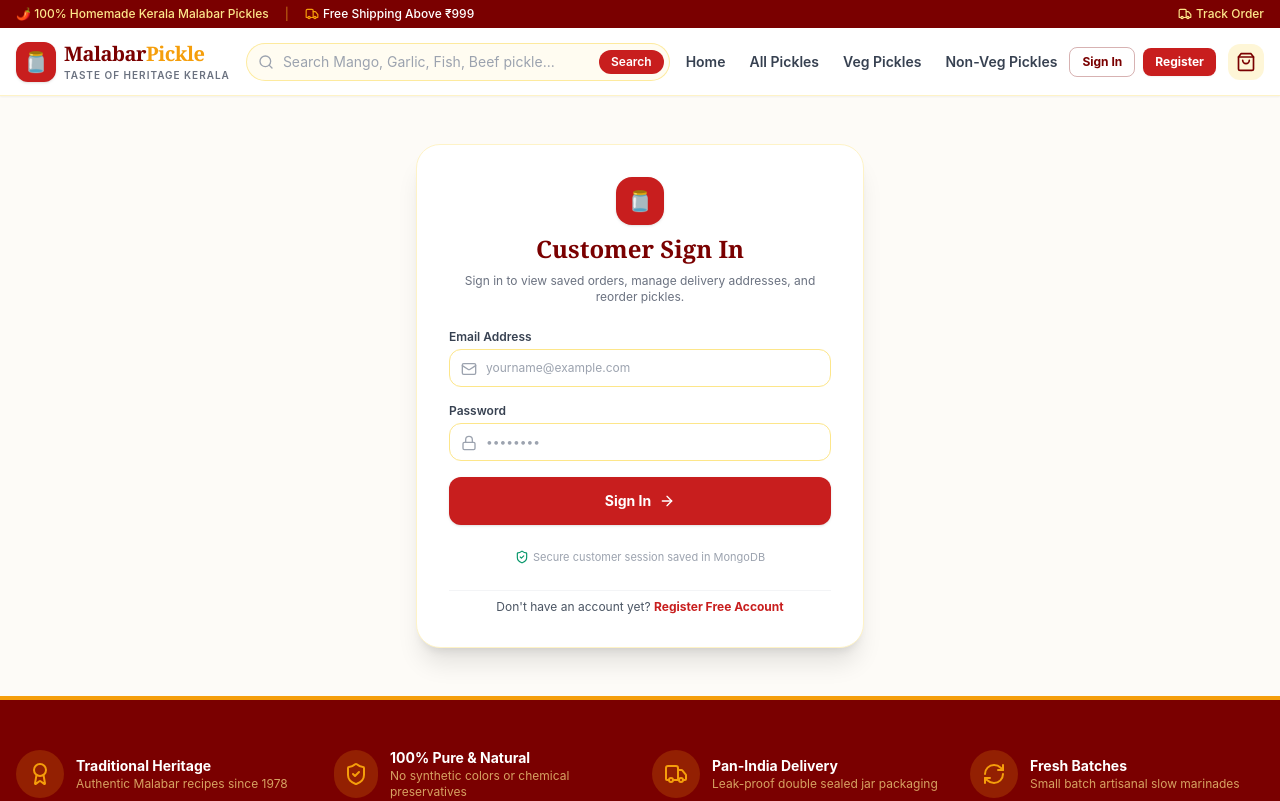
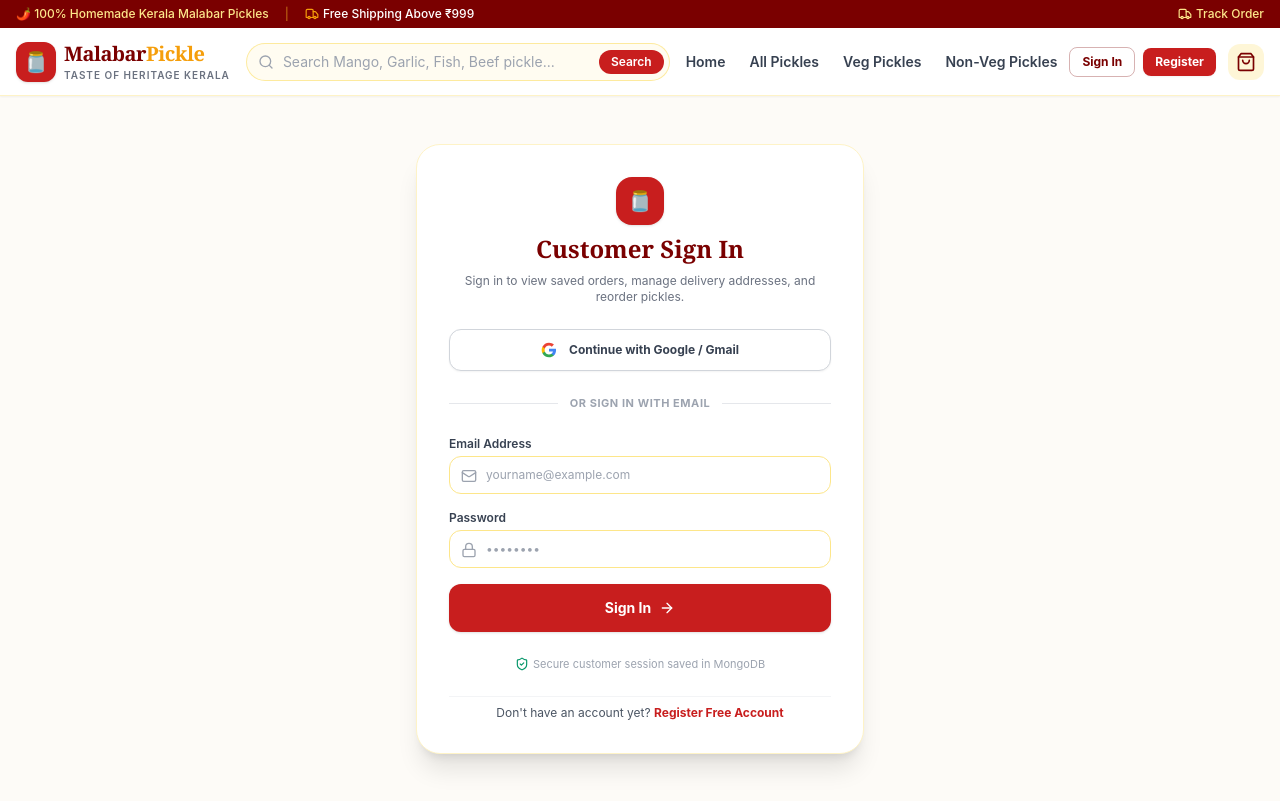
Before and after one commit to dinil2000/malabarpickle, a Next.js app: page /login in a window 1280 px wide. Shown: the top 801 px of the page. Built offline with nearby package versions, Linux system fonts and the light colour scheme; no server answers.

Commit message:
Add Google and Gmail 1-click Sign In and Registration with MongoDB Atlas sync

```diff
--- /dev/null
+++ b/app/api/auth/google/route.ts
@@ -0,0 +1,52 @@
+import { NextResponse } from 'next/server';
+import { db } from '@/lib/db';
+
+export async function POST(request: Request) {
+  try {
+    const body = await request.json();
+    const { email, name, picture, googleId } = body;
+
+    if (!email) {
+      return NextResponse.json(
+        { success: false, error: 'Gmail email address is required' },
+        { status: 400 }
+      );
+    }
+
+    const cleanEmail = email.trim().toLowerCase();
+
+    // 1. Check if user already exists in MongoDB Atlas
+    let user = await db.findUserByEmail(cleanEmail);
+
+    if (!user) {
+      // 2. Automatically register new user with Gmail details
+      user = await db.createUser({
+        name: name || cleanEmail.split('@')[0],
+        email: cleanEmail,
+        phone: 'Google Verified',
+        password: `google_oauth_${googleId || Date.now()}`,
+        role: 'customer'
+      });
+    }
+
+    return NextResponse.json({
+      success: true,
+      user: {
+        id: user.id,
+        name: user.name,
+        email: user.email,
+        phone: user.phone,
+        role: user.role,
+        address: user.address,
+        picture: picture || undefined,
+        createdAt: user.createdAt
+      }
+    });
+  } catch (error) {
+    console.error('Google OAuth Error:', error);
+    return NextResponse.json(
+      { success: false, error: 'Failed to authenticate with Google' },
+      { status: 500 }
+    );
+  }
+}
--- a/app/login/page.tsx
+++ b/app/login/page.tsx
@@ -5,6 +5,7 @@
 import { useRouter } from 'next/navigation';
 import { useAuth } from '@/context/AuthContext';
 import { Lock, Mail, ArrowRight, ShieldCheck } from 'lucide-react';
+import GoogleAuthButton from '@/components/GoogleAuthButton';
 
 export default function LoginPage() {
   const router = useRouter();
@@ -69,6 +70,17 @@
           </p>
         </div>
 
+        {/* Google & Gmail Login Button */}
+        <GoogleAuthButton mode="login" />
+
+        <div className="flex items-center my-4">
+          <div className="flex-grow border-t border-gray-200"></div>
+          <span className="flex-shrink mx-3 text-[11px] text-gray-400 font-bold uppercase tracking-wider">
+            Or Sign In With Email
+          </span>
+          <div className="flex-grow border-t border-gray-200"></div>
+        </div>
+
         {error && (
           <div className="p-3 bg-red-50 border border-red-200 text-red-700 text-xs rounded-xl font-medium text-center">
             {error}
--- a/app/register/page.tsx
+++ b/app/register/page.tsx
@@ -5,6 +5,7 @@
 import { useRouter } from 'next/navigation';
 import { useAuth } from '@/context/AuthContext';
 import { User as UserIcon, Phone, Mail, Lock, MapPin, ArrowRight, ShieldCheck, CheckCircle2, AlertCircle } from 'lucide-react';
+import GoogleAuthButton from '@/components/GoogleAuthButton';
 
 export default function RegisterPage() {
   const router = useRouter();
@@ -79,7 +80,6 @@
       const data = await res.json();
 
       if (data.success) {
-        // Automatically log user in
         login(data.user);
         router.push('/account');
       } else {
@@ -110,6 +110,17 @@
           <p className="text-xs text-gray-500">
             Sign up to track orders, save shipping address, and get exclusive pickle offers.
           </p>
+        </div>
+
+        {/* 1-Click Google / Gmail Registration */}
+        <GoogleAuthButton mode="register" />
+
+        <div className="flex items-center my-4">
+          <div className="flex-grow border-t border-gray-200"></div>
+          <span className="flex-shrink mx-3 text-[11px] text-gray-400 font-bold uppercase tracking-wider">
+            Or Fill Registration Form
+          </span>
+          <div className="flex-grow border-t border-gray-200"></div>
         </div>
 
         {error && (
--- /dev/null
+++ b/components/GoogleAuthButton.tsx
@@ -0,0 +1,180 @@
+'use client';
+
+import React, { useState, useEffect } from 'react';
+import { useRouter } from 'next/navigation';
+import { useAuth } from '@/context/AuthContext';
+
+interface GoogleAuthButtonProps {
+  mode?: 'login' | 'register';
+}
+
+export default function GoogleAuthButton({ mode = 'login' }: GoogleAuthButtonProps) {
+  const router = useRouter();
+  const { login } = useAuth();
+  const [loading, setLoading] = useState(false);
+  const [error, setError] = useState('');
+
+  // Handle Google OAuth Credential Response
+  const handleGoogleCallback = async (response: any) => {
+    setLoading(true);
+    setError('');
+    try {
+      // Decode JWT Payload from Google Credential Token
+      const base64Url = response.credential.split('.')[1];
+      const base64 = base64Url.replace(/-/g, '+').replace(/_/g, '/');
+      const jsonPayload = decodeURIComponent(
+        atob(base64)
+          .split('')
+          .map((c) => '%' + ('00' + c.charCodeAt(0).toString(16)).slice(-2))
+          .join('')
+      );
+      const payload = JSON.parse(jsonPayload);
+
+      const res = await fetch('/api/auth/google', {
+        method: 'POST',
+        headers: { 'Content-Type': 'application/json' },
+        body: JSON.stringify({
+          email: payload.email,
+          name: payload.name,
+          picture: payload.picture,
+          googleId: payload.sub
+        })
+      });
+
+      const data = await res.json();
+
+      if (data.success) {
+        login(data.user);
+        if (data.user.role === 'admin') {
+          router.push('/admin');
+        } else {
+          router.push('/account');
+        }
+      } else {
+        setError(data.error || 'Google authentication failed.');
+      }
+    } catch (err) {
+      console.error('Google Callback Error:', err);
+      setError('An error occurred during Google Sign-In.');
+    } finally {
+      setLoading(false);
+    }
+  };
+
+  useEffect(() => {
+    // Load Google Identity Services SDK Script
+    const clientId = process.env.NEXT_PUBLIC_GOOGLE_CLIENT_ID;
+
+    if (clientId) {
+      const script = document.createElement('script');
+      script.src = 'https://accounts.google.com/gsi/client';
+      script.async = true;
+      script.onload = () => {
+        if (window.google?.accounts?.id) {
+          window.google.accounts.id.initialize({
+            client_id: clientId,
+            callback: handleGoogleCallback
+          });
+          const btnDiv = document.getElementById('google-btn-container');
+          if (btnDiv) {
+            window.google.accounts.id.renderButton(btnDiv, {
+              theme: 'outline',
+              size: 'large',
+              width: '100%',
+              text: mode === 'register' ? 'signup_with' : 'signin_with'
+            });
+          }
+        }
+      };
+      document.body.appendChild(script);
+    }
+  }, [mode]);
+
+  // Demo / Fallback Gmail Sign-In
+  const handleQuickGmailLogin = async () => {
+    const userGmail = prompt('Enter your Gmail address to Sign In / Register:', 'user@gmail.com');
+    if (!userGmail || !userGmail.includes('@')) return;
+
+    setLoading(true);
+    setError('');
+
+    try {
+      const res = await fetch('/api/auth/google', {
+        method: 'POST',
+        headers: { 'Content-Type': 'application/json' },
+        body: JSON.stringify({
+          email: userGmail,
+          name: userGmail.split('@')[0].replace('.', ' '),
+          picture: 'https://lh3.googleusercontent.com/a/default-user',
+          googleId: `g_${Date.now()}`
+        })
+      });
+
+      const data = await res.json();
+
+      if (data.success) {
+        login(data.user);
+        if (data.user.role === 'admin') {
+          router.push('/admin');
+        } else {
+          router.push('/account');
+        }
+      } else {
+        setError(data.error || 'Google authentication failed.');
+      }
+    } catch (err) {
+      console.error(err);
+      setError('An error occurred during Google Sign-In.');
+    } finally {
+      setLoading(false);
+    }
+  };
+
+  return (
+    <div className="w-full space-y-2">
+      {error && <p className="text-xs text-red-600 text-center font-medium">{error}</p>}
+
+      <div id="google-btn-container" className="w-full"></div>
+
+      {/* Official Google Styled Button */}
+      <button
+        type="button"
+        onClick={handleQuickGmailLogin}
+        disabled={loading}
+        className="w-full py-3 px-4 bg-white border border-gray-300 hover:border-gray-400 rounded-xl text-xs font-bold text-gray-700 hover:bg-gray-50 transition shadow-sm flex items-center justify-center gap-3"
+      >
+        <svg className="w-4 h-4" viewBox="0 0 24 24">
+          <path
+            fill="#4285F4"
+            d="M22.56 12.25c0-.78-.07-1.53-.2-2.25H12v4.26h5.92c-.26 1.37-1.04 2.53-2.21 3.31v2.77h3.57c2.08-1.92 3.28-4.74 3.28-8.09z"
+          />
+          <path
+            fill="#34A853"
+            d="M12 23c2.97 0 5.46-.98 7.28-2.66l-3.57-2.77c-.98.66-2.23 1.06-3.71 1.06-2.86 0-5.29-1.93-6.16-4.53H2.18v2.84C3.99 20.53 7.7 23 12 23z"
+          />
+          <path
+            fill="#FBBC05"
+            d="M5.84 14.09c-.22-.66-.35-1.36-.35-2.09s.13-1.43.35-2.09V7.06H2.18C1.43 8.55 1 10.22 1 12s.43 3.45 1.18 4.94l2.85-2.22.81-.63z"
+          />
+          <path
+            fill="#EA4335"
+            d="M12 5.38c1.62 0 3.06.56 4.21 1.64l3.15-3.15C17.45 2.09 14.97 1 12 1 7.7 1 3.99 3.47 2.18 7.06l3.66 2.84c.87-2.6 3.3-4.52 6.16-4.52z"
+          />
+        </svg>
+        <span>
+          {loading
+            ? 'Connecting to Google...'
+            : mode === 'register'
+            ? 'Register with Google / Gmail'
+            : 'Continue with Google / Gmail'}
+        </span>
+      </button>
+    </div>
+  );
+}
+
+declare global {
+  interface Window {
+    google?: any;
+  }
+}
```
